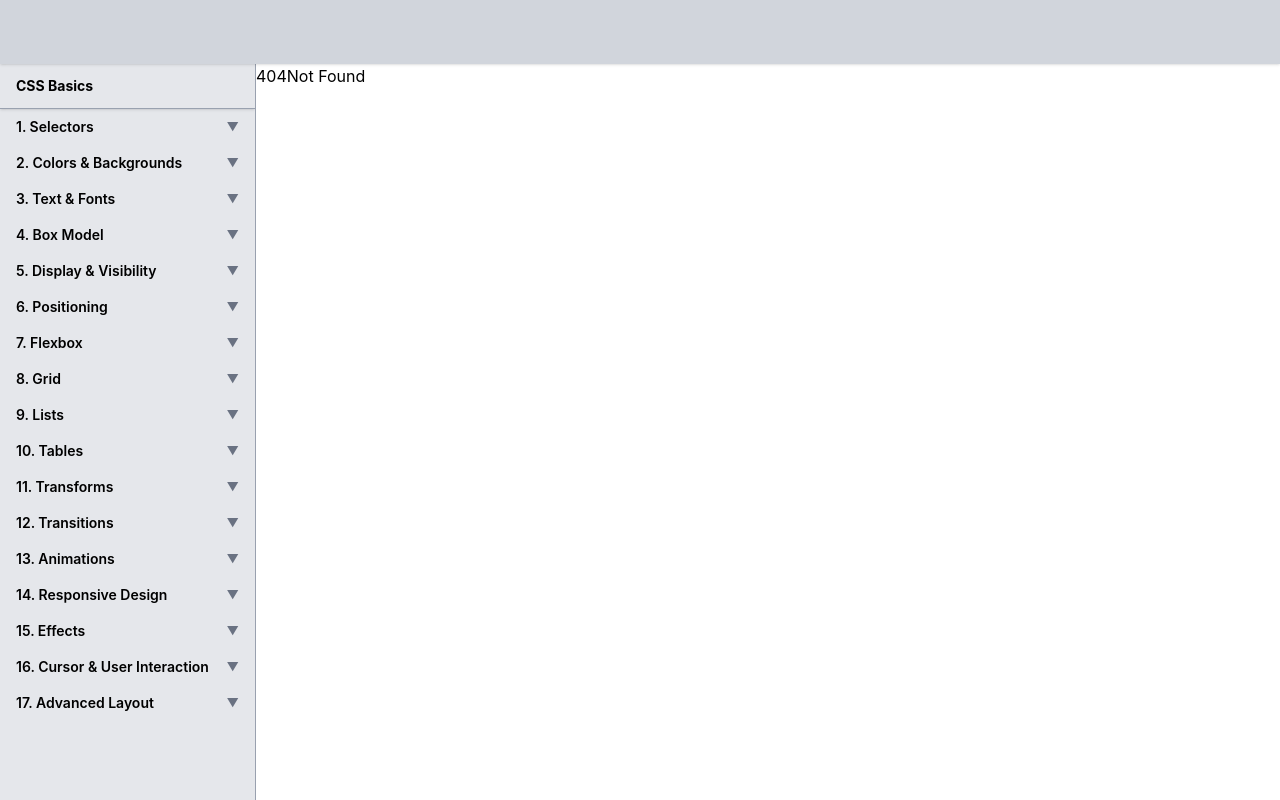
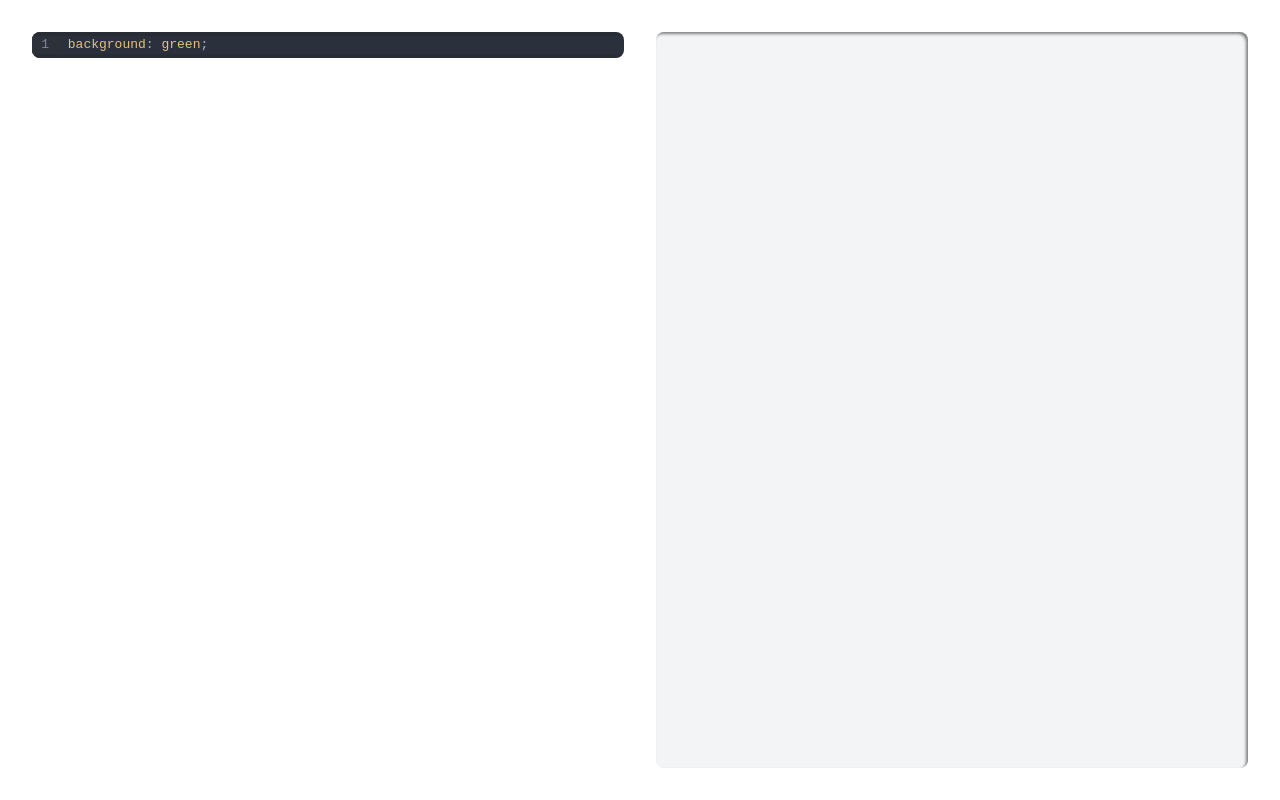
Before and after one commit to itzmitto/Svelte-project-back-to-css-basics, a SvelteKit app: page /testPage in a window 1280 px wide. Before the commit this address had no page. Built offline with nearby package versions, Linux system fonts and the light colour scheme.

Commit message:
temp push for in between

```diff
--- /dev/null
+++ b/src/routes/(homepage)/+layout.svelte
@@ -0,0 +1,55 @@
+<script lang="ts">
+  import cssData from '$lib/data/properties.json';
+
+  let { children } = $props();
+  let openCategories = $state<Set<number>>(new Set());
+
+  function toggleCategory(index: number) {
+    if (openCategories.has(index)) {
+      openCategories.delete(index);
+    } else {
+      openCategories.add(index);
+    }    openCategories = new Set(openCategories);
+  }
+</script>
+
+<div class="h-dvh flex flex-col">
+  <header class="bg-gray-300 h-16 shadow-sm z-10"></header>
+  <div class="flex flex-1 overflow-hidden">
+
+    <aside class="w-64 bg-gray-200 border-r border-gray-400 flex flex-col overflow-hidden">
+      <h1 class="text-sm font-bold px-4 py-3 border-b border-gray-400 shadow-sm">
+        CSS Basics
+      </h1>
+      <nav class="flex-1 overflow-y-auto">
+        {#each cssData.categories as category, i}
+          <div>
+            <button
+              onclick={() => toggleCategory(i)}
+              class="w-full text-left px-4 py-2 text-sm font-semibold flex justify-between items-center hover:bg-gray-300 transition-colors"
+            >
+              <span>{category.title}</span>
+              <span class="text-gray-500 text-xs">{openCategories.has(i) ? '▲' : '▼'}</span>
+            </button>
+
+            {#if openCategories.has(i)}
+              <ul class="bg-gray-100">
+                {#each category.properties as property}
+                  <li>
+                    <button
+                      class="w-full text-left px-6 py-1.5 text-xs font-mono hover:bg-gray-300 hover:translate-x-1 transition-all"
+                    >
+                      {property}
+                    </button>
+                  </li>
+                {/each}
+              </ul>
+            {/if}
+          </div>
+        {/each}
+      </nav>
+    </aside>
+
+    {@render children()}
+  </div>
+</div>
--- a/src/routes/+layout.svelte
+++ b/src/routes/+layout.svelte
@@ -1,61 +1,12 @@
 <script lang="ts">
-  import './layout.css';
-  import favicon from '$lib/assets/favicon.svg';
-  import cssData from '$lib/data/properties.json';
+	import './layout.css';
+	import favicon from '$lib/assets/favicon.svg';
 
-  let { children } = $props();
-  let openCategories = $state<Set<number>>(new Set());
-
-  function toggleCategory(index: number) {
-    if (openCategories.has(index)) {
-      openCategories.delete(index);
-    } else {
-      openCategories.add(index);
-    }    openCategories = new Set(openCategories);
-  }
+	let { children } = $props();
 </script>
 
 <svelte:head>
-  <link rel="icon" href={favicon} />
+	<link rel="icon" href={favicon} />
 </svelte:head>
 
-<div class="h-dvh flex flex-col">
-  <header class="bg-gray-300 h-16 shadow-sm z-10"></header>
-  <div class="flex flex-1 overflow-hidden">
-
-    <aside class="w-64 bg-gray-200 border-r border-gray-400 flex flex-col overflow-hidden">
-      <h1 class="text-sm font-bold px-4 py-3 border-b border-gray-400 shadow-sm">
-        CSS Basics
-      </h1>
-      <nav class="flex-1 overflow-y-auto">
-        {#each cssData.categories as category, i}
-          <div>
-            <button
-              onclick={() => toggleCategory(i)}
-              class="w-full text-left px-4 py-2 text-sm font-semibold flex justify-between items-center hover:bg-gray-300 transition-colors"
-            >
-              <span>{category.title}</span>
-              <span class="text-gray-500 text-xs">{openCategories.has(i) ? '▲' : '▼'}</span>
-            </button>
-
-            {#if openCategories.has(i)}
-              <ul class="bg-gray-100">
-                {#each category.properties as property}
-                  <li>
-                    <button
-                      class="w-full text-left px-6 py-1.5 text-xs font-mono hover:bg-gray-300 hover:translate-x-1 transition-all"
-                    >
-                      {property}
-                    </button>
-                  </li>
-                {/each}
-              </ul>
-            {/if}
-          </div>
-        {/each}
-      </nav>
-    </aside>
-
-    {@render children()}
-  </div>
-</div>
+{@render children()}
--- /dev/null
+++ b/src/routes/testPage/+layout.svelte
@@ -0,0 +1,7 @@
+<script lang="ts">
+	let { children } = $props();
+</script>
+
+<div class="h-dvh">
+	{@render children()}
+</div>
--- /dev/null
+++ b/src/routes/testPage/+page.svelte
@@ -0,0 +1,38 @@
+<script lang="ts">
+	import { basicSetup, EditorView } from 'codemirror';
+	import { css } from '@codemirror/lang-css';
+	import { oneDark } from '@codemirror/theme-one-dark';
+	import { onDestroy, onMount } from 'svelte';
+
+	let content = $state('background: green;');
+
+	let editorElement: HTMLDivElement;
+	let view: EditorView;
+
+	onMount(() => {
+		view = new EditorView({
+			doc: content,
+			extensions: [
+				basicSetup,
+				css(),
+				oneDark,
+				EditorView.updateListener.of((update) => {
+					// Only update if the user manually typed it
+					if (update.docChanged && update.transactions.some(tr => tr.isUserEvent('input') || tr.isUserEvent('delete'))) {
+						content = view.state.doc.toString();
+					}
+				}),
+			],
+			parent: editorElement
+		});
+	});
+
+	onDestroy(() => view?.destroy());
+</script>
+
+<div class="flex h-full p-8 gap-8">
+	<div class="flex-1">
+		<div class="rounded-lg overflow-hidden" bind:this={editorElement}></div>
+	</div>
+	<div class="flex-1 h-full bg-gray-100 rounded-lg shadow-[-2px_2px_3px_inset_gray]"></div>
+</div>
```
Also changed, not shown: src/lib/testPage/Parser.ts (added), src/routes/(homepage)/+page.svelte (renamed from src/routes/+page.svelte).
